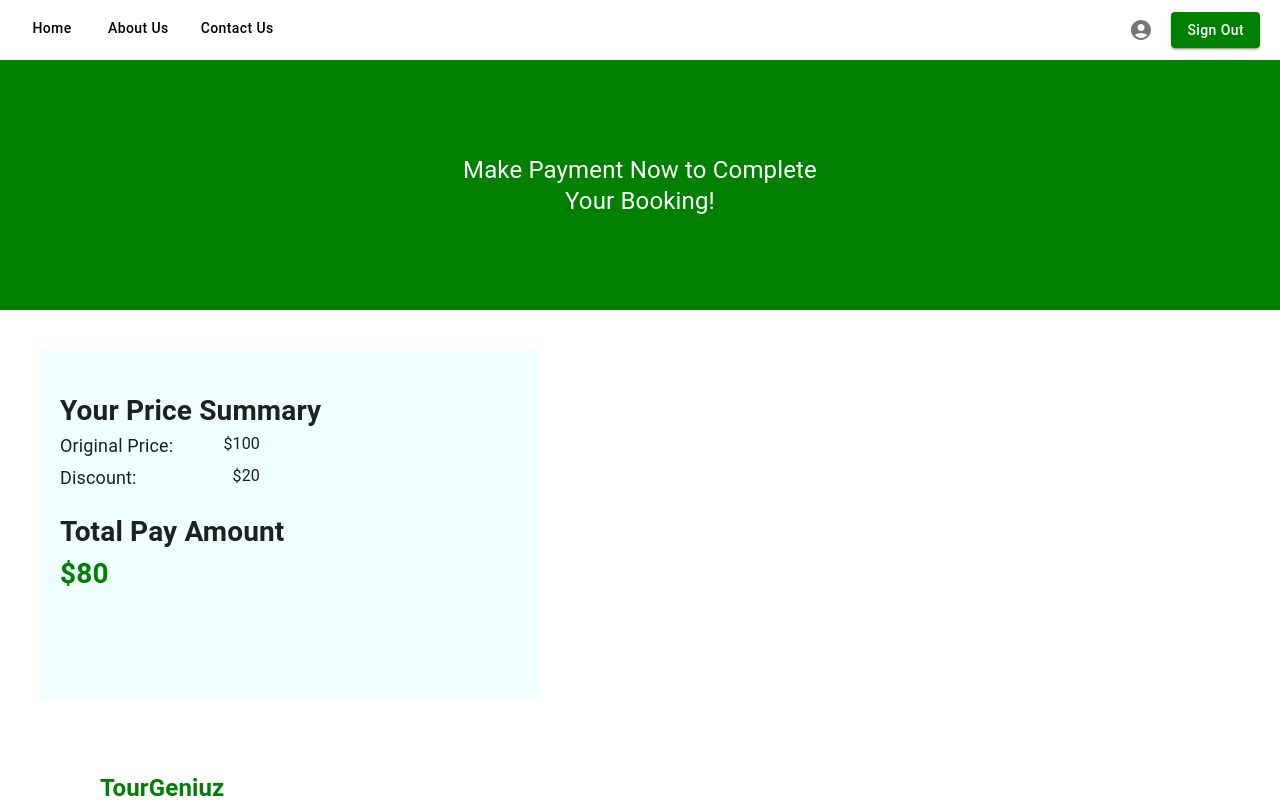
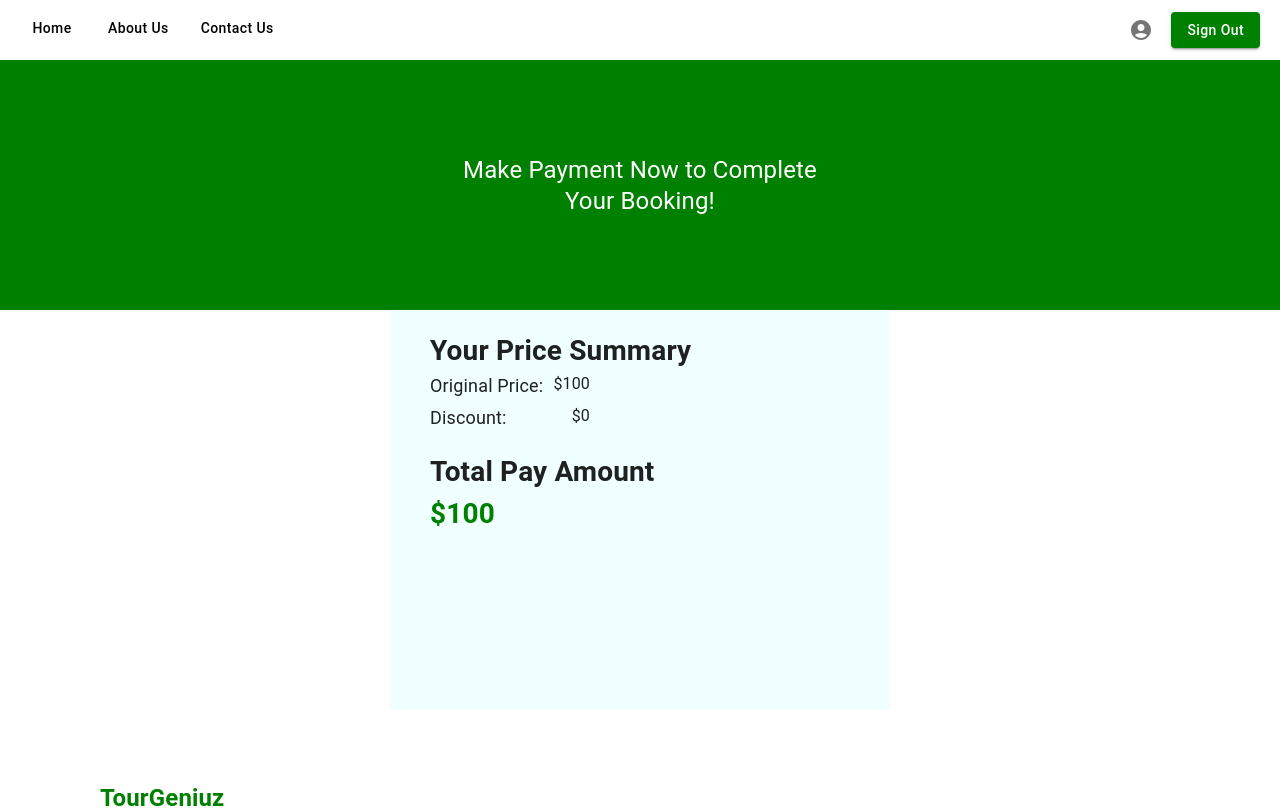
Before and after one commit to DumedhaR/TourGenius, a React (Create React App) app in the folder front-end/front-end-tour-genius/: page /payment in a window 1280 px wide. Shown: the top 808 px of the page. Built offline with nearby package versions, Linux system fonts and the light colour scheme.

Commit message:
payment fe implementation.

```diff
--- a/front-end/front-end-tour-genius/src/pages/Payment/Payment.jsx
+++ b/front-end/front-end-tour-genius/src/pages/Payment/Payment.jsx
@@ -2,12 +2,14 @@ import React from 'react';
 import NavigationBar from '../../components/Navigation/NavigationBar';
 import '../../utils/payment.css';
 import Footer from '../../components/Footer/Footer';
+import { PayPalScriptProvider, PayPalButtons } from '@paypal/react-paypal-js';
 
 function Payment() {
   // Dummy data from backend
   const priceSummaryData = {
     originalPrice: 100,
-    discount: 20
+    discount: 0,
+    total: 80
   };
 
   return (
@@ -44,10 +46,35 @@ function Payment() {
                 ${priceSummaryData.originalPrice - priceSummaryData.discount}
               </span>
             </div>
+            <div className="pay-button">
+              <PayPalScriptProvider
+                options={{
+                  clientId:
+                    'AX8NnYx4DyADqUm_Yk17YA4H41__a1FrC2qQ6Nck0IiIylQxWNQ2uIn9gv50vfrlMcxKZkn8bZYhZvg-'
+                }}>
+                <PayPalButtons
+                  createOrder={(data, actions) => {
+                    return actions.order.create({
+                      purchase_units: [
+                        {
+                          amount: {
+                            value: priceSummaryData.total
+                          }
+                        }
+                      ]
+                    });
+                  }}
+                  onApprove={(data, actions) => {
+                    return actions.order.capture().then((details) => {
+                      const name = details.payer.name.given_name;
+                      alert(`Transaction completed by ${name}`);
+                    });
+                  }}
+                />
+              </PayPalScriptProvider>
+            </div>
           </div>
         </div>
-
-        <div className="card-information"></div>
       </div>
 
       <div className="footerHome">
--- a/front-end/front-end-tour-genius/src/utils/payment.css
+++ b/front-end/front-end-tour-genius/src/utils/payment.css
@@ -24,16 +24,21 @@
 
 .price-summary {
   flex: 1;
-  margin-top: 40px;
-  margin-left: 40px;
-  padding: 20px;
+  margin: auto;
+  padding-top: 20px;
+  padding-left: 40px;
+  padding-right: 40px;
   background-color: azure;
   width: 500px;
-  height: 350px;
+  height: 400px;
+}
+
+.pay-button {
+  margin-top:20px;
 }
 
 .price-content {
-  margin-top: 20px;
+  margin: auto;
 }
 
 .title {
```
